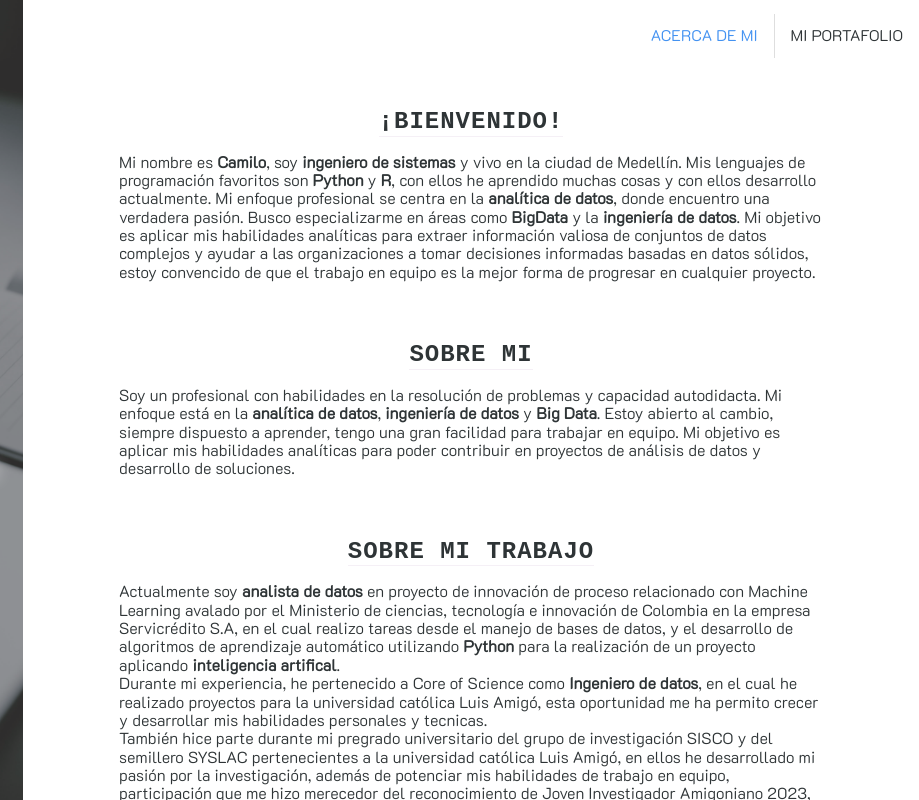
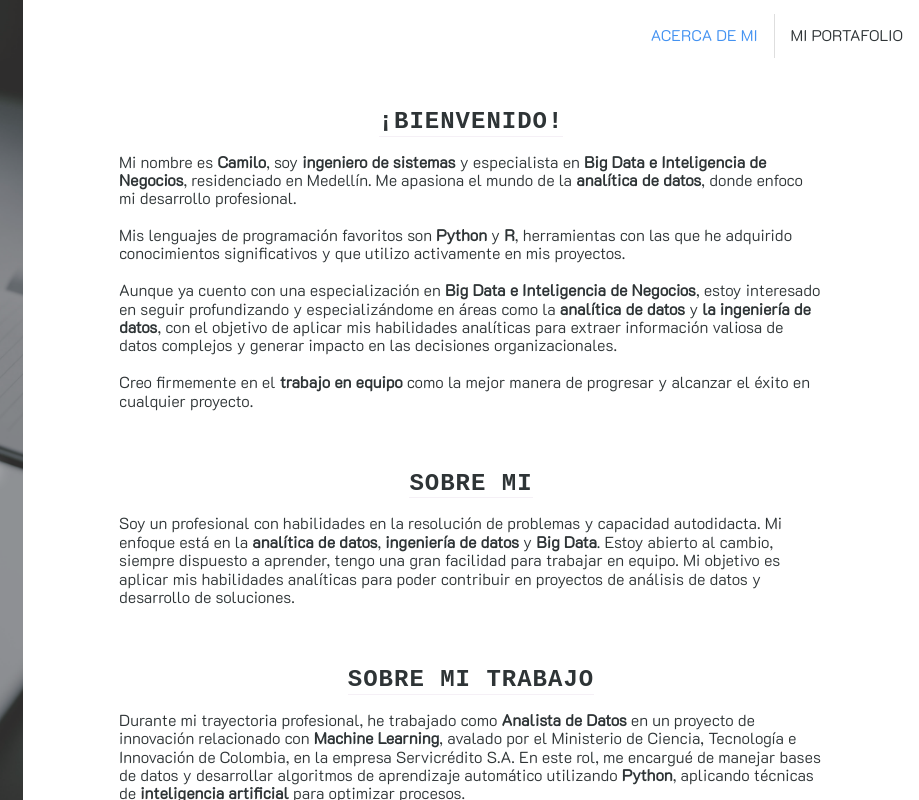
Before and after one commit to camilogs1/Portfolio, a plain HTML site: page index.html in a window 1280 px wide. Shown: the full height of the page, 361-1280 px from the left. Drawn offline with nearby package versions, Linux system fonts and the light colour scheme; a web font is replaced by a local one.

Commit message:
Update index.html

```diff
--- a/index.html
+++ b/index.html
@@ -121,15 +121,29 @@
 
 			<article class="welcome article--show" id="welcome">
 				<h2 class="welcome__title">¡Bienvenido!</h2>
-				<p class="welcome__description">Mi nombre es <strong>Camilo</strong>, soy <strong>ingeniero de sistemas</strong> y vivo en la ciudad de Medellín. Mis lenguajes de programación favoritos son <strong>Python</strong> y <strong>R</strong>, con ellos he aprendido muchas cosas y con ellos desarrollo actualmente. Mi enfoque profesional se centra en la <strong>analítica de datos</strong>, donde encuentro una verdadera pasión. Busco especializarme en áreas como <strong>BigData</strong> y la <strong>ingeniería de datos</strong>. Mi objetivo es aplicar mis habilidades analíticas para extraer información valiosa de conjuntos de datos complejos y ayudar a las organizaciones a tomar decisiones informadas basadas en datos sólidos, estoy convencido de que el trabajo en equipo es la mejor forma de progresar en cualquier proyecto. <br/></p>
+				<p class="welcome__description">
+					Mi nombre es <strong>Camilo</strong>, soy <strong>ingeniero de sistemas</strong> y especialista en <strong>Big Data e Inteligencia de Negocios</strong>, residenciado en Medellín. Me apasiona el mundo de la <strong>analítica de datos</strong>, donde enfoco mi desarrollo profesional.
+					<br/><br/>
+					Mis lenguajes de programación favoritos son <strong>Python</strong> y <strong>R</strong>, herramientas con las que he adquirido conocimientos significativos y que utilizo activamente en mis proyectos.
+					<br/><br/>
+					Aunque ya cuento con una especialización en <strong>Big Data e Inteligencia de Negocios</strong>, estoy interesado en seguir profundizando y especializándome en áreas como la <strong>analítica de datos</strong> y <strong>la ingeniería de datos</strong>, con el objetivo de aplicar mis habilidades analíticas para extraer información valiosa de datos complejos y generar impacto en las decisiones organizacionales.
+					<br/><br/>
+					Creo firmemente en el <strong>trabajo en equipo</strong> como la mejor manera de progresar y alcanzar el éxito en cualquier proyecto.
+				</p>
+
 
 				<h2 class="welcome__title">Sobre mi</h2>
 				<p class="welcome__description">Soy un profesional con habilidades en la resolución de problemas y capacidad autodidacta. Mi enfoque está en la <strong>analítica de datos</strong>, <strong>ingeniería de datos</strong> y <strong>Big Data</strong>. Estoy abierto al cambio, siempre dispuesto a aprender, tengo una gran facilidad para trabajar en equipo. Mi objetivo es aplicar mis habilidades analíticas para poder contribuir en proyectos de análisis de datos y desarrollo de soluciones.</p>
 
 				<h2 class="welcome__title">Sobre mi trabajo</h2>
-				<p class="welcome__description">Actualmente soy <strong>analista de datos</strong> en proyecto de innovación de proceso relacionado con Machine Learning avalado por el Ministerio de ciencias, tecnología e innovación de Colombia en la empresa Servicrédito S.A, en el cual realizo tareas desde el manejo de bases de datos, y el desarrollo de algoritmos de aprendizaje automático utilizando <strong>Python</strong> para la realización de un proyecto aplicando <strong>inteligencia artifical</strong>.<br>
-					Durante mi experiencia, he pertenecido a Core of Science como <strong>Ingeniero de datos</strong>, en el cual he realizado proyectos para la universidad católica Luis Amigó, esta oportunidad me ha permito crecer y desarrollar mis habilidades personales y tecnicas.<br>
-				También hice parte durante mi pregrado universitario del grupo de investigación SISCO y del semillero SYSLAC pertenecientes a la universidad católica Luis Amigó, en ellos he desarrollado mi pasión por la investigación, además de potenciar mis habilidades de trabajo en equipo, participación que me hizo merecedor del reconocimiento de Joven Investigador Amigoniano 2023, reconocimiento que se otorga anualmente a estudiantes que se destacan por su aporte a la investigación.
+				<p class="welcome__description">
+					Durante mi trayectoria profesional, he trabajado como <strong>Analista de Datos</strong> en un proyecto de innovación relacionado con <strong>Machine Learning</strong>, avalado por el Ministerio de Ciencia, Tecnología e Innovación de Colombia, en la empresa Servicrédito S.A. En este rol, me encargué de manejar bases de datos y desarrollar algoritmos de aprendizaje automático utilizando <strong>Python</strong>, aplicando técnicas de <strong>inteligencia artificial</strong> para optimizar procesos.
+					<br/><br/>
+					Además, formé parte de Core of Science como <strong>Ingeniero de Datos</strong>, liderando proyectos para la Universidad Católica Luis Amigó. Esta experiencia me permitió crecer tanto en habilidades técnicas como personales, contribuyendo al desarrollo de soluciones innovadoras en el ámbito académico.
+					<br/><br/>
+					Durante mi pregrado y posgrado en la Universidad Católica Luis Amigó, formé parte del grupo de investigación SISCO y del semillero SYSLAC. Estas experiencias consolidaron mi pasión por la investigación y fortalecieron mis habilidades de trabajo en equipo, liderazgo y resolución de problemas.
+					<br/><br/>
+					Mi participación activa en estos grupos me llevó a ser reconocido con el título de <strong>Joven Investigador Amigoniano Distinguido 2023</strong>, un premio otorgado anualmente a estudiantes destacados por sus aportes en investigación. Este reconocimiento también me permitió acceder a la beca <strong>Joven Investigador</strong>, gracias a la cual pude cursar mi posgrado en <strong>Big Data e Inteligencia de Negocios</strong>.
 				</p>
 
 				<div class="welcome__container-stack">
```
